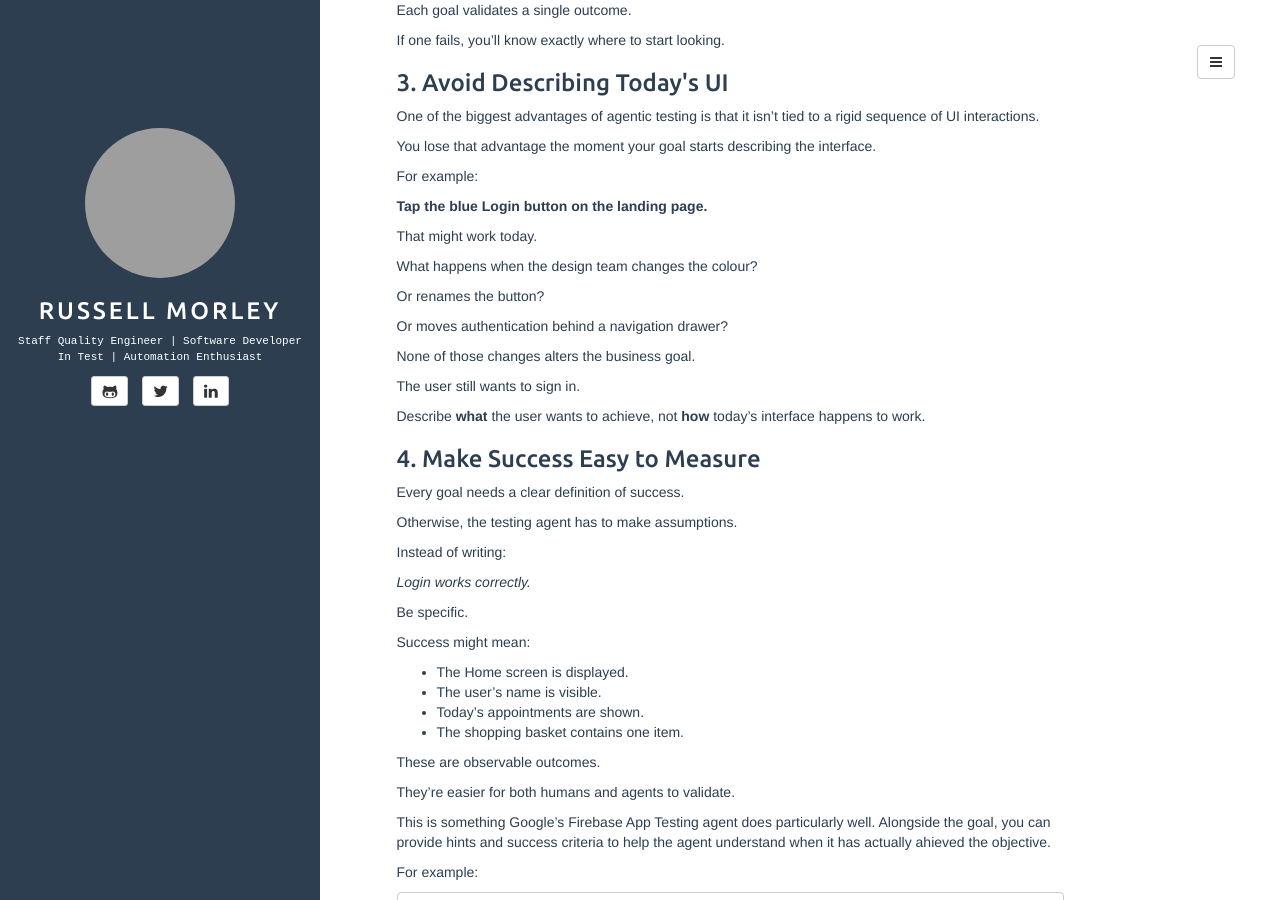
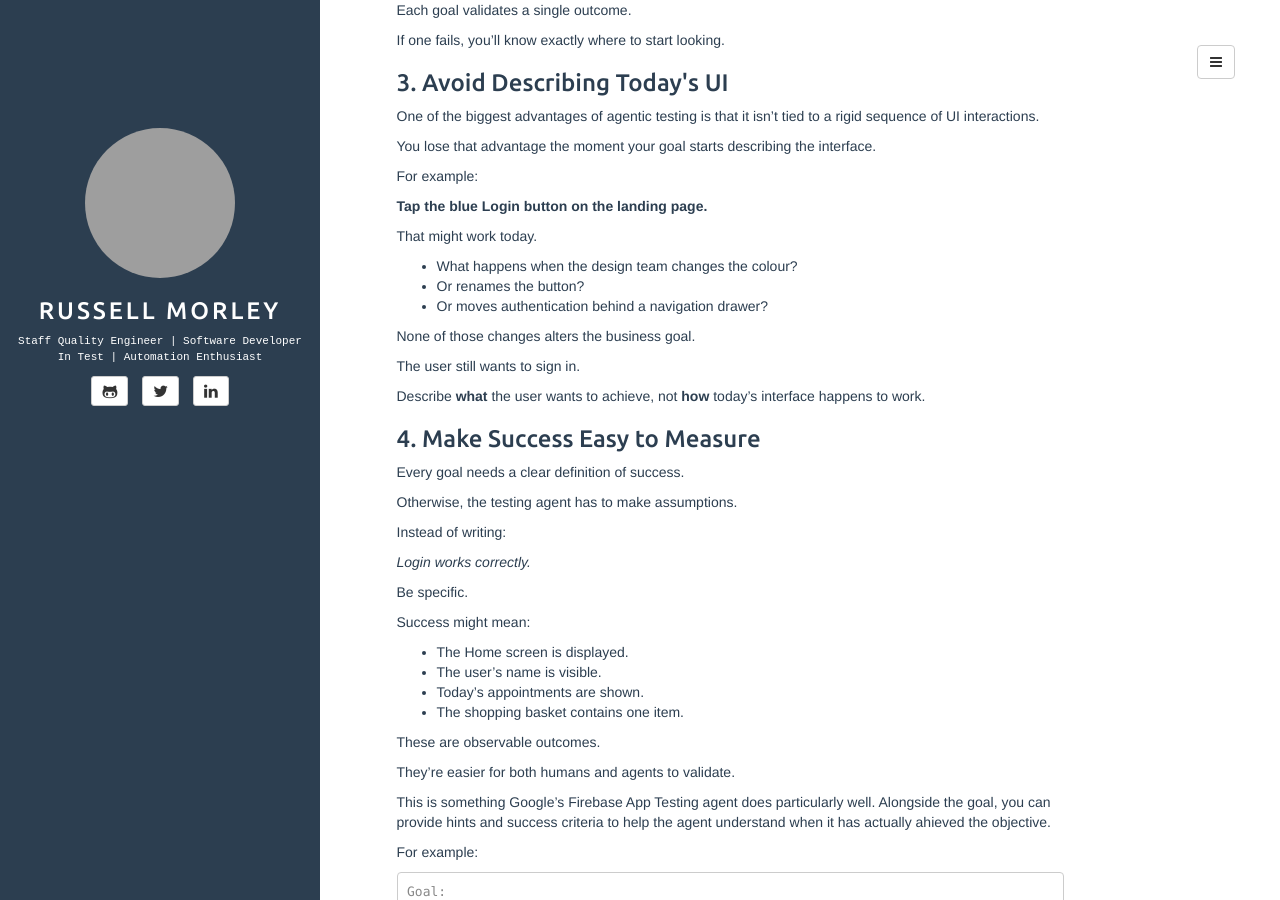
Before and after one commit to Rusty84/Rusty84.github.io, a Jekyll site: the page built from _posts/2026-07-02-gbat3.md, in a window 1280 px wide and 900 px high, scrolled down 1670 px. Built offline with Jekyll 4.4.1, drawn with Linux system fonts in a browser that asks for light colours; comment, search, counter and statistics services are not loaded; grey boxes are pictures that could not be loaded.

Commit message:
Add files via upload

```diff
--- a/_posts/2026-07-02-gbat3.md
+++ b/_posts/2026-07-02-gbat3.md
@@ -85,11 +85,9 @@ For example:
 
 That might work today.
 
-What happens when the design team changes the colour?
-
-Or renames the button?
-
-Or moves authentication behind a navigation drawer?
+* What happens when the design team changes the colour?
+* Or renames the button?
+* Or moves authentication behind a navigation drawer?
 
 None of those changes alters the business goal.
 
```
